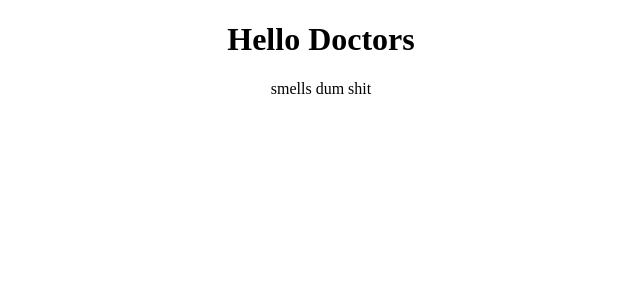
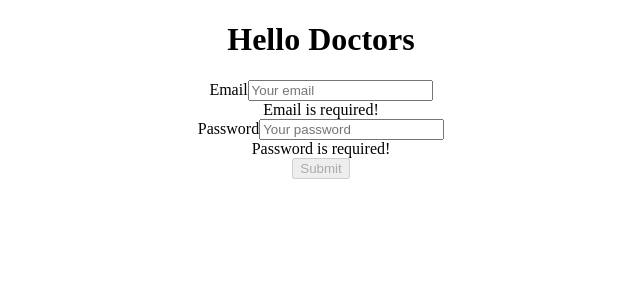
Before and after one commit to NAli3107/Atreya-Health-App, a React (Create React App) app in the folder client/: page / in a window 1280 px wide. Shown: the top 300 px of the page, without its empty margins (319-959 px from the left). Built offline with nearby package versions, Linux system fonts and the light colour scheme.

Commit message:
finally forms working, now to do the backend

```diff
--- a/client/package.json
+++ b/client/package.json
@@ -25,9 +25,6 @@
     "test": "react-scripts test",
     "eject": "react-scripts eject"
   },
-  "eslintConfig": {
-    "extends": "react-app"
-  },
   "browserslist": {
     "production": [
       ">0.2%",
--- a/client/src/components/form/LoginForm.js
+++ b/client/src/components/form/LoginForm.js
@@ -1,15 +1,106 @@
-import React from 'react';
-import { Form} from 'react-bootstrap';
+// see SignupForm.js for comments
+import React, { useState } from "react";
+import { Form, Button, Alert } from "react-bootstrap";
+// import Auth from "../../utils/auth";
+// import { useMutation } from "@apollo/client";
+// import { LOGIN_USER } from "../../utils/mutations";
+
+// const LoginForm = () => {
+//   const [userFormData, setUserFormData] = useState({ email: "", password: "" });
+//   const [validated] = useState(false);
+//   const [showAlert, setShowAlert] = useState(false);
+
+//   const [login, { error }] = useMutation(LOGIN_USER);
+
+//   const handleInputChange = (event) => {
+//     const { name, value } = event.target;
+//     setUserFormData({ ...userFormData, [name]: value });
+//   };
+
+//   const handleFormSubmit = async (event) => {
+//     event.preventDefault();
+
+//     // check if form has everything (as per react-bootstrap docs)
+//     const form = event.currentTarget;
+//     if (form.checkValidity() === false) {
+//       event.preventDefault();
+//       event.stopPropagation();
+//     }
+
+//     try {
+//       const { data } = await login({
+//         variables: { ...userFormData },
+//       });
+
+//       Auth.login(data.login.token);
+//     } catch (error) {
+//       console.error(error);
+//     }
+
+//     setUserFormData({
+//       username: "",
+//       email: "",
+//       password: "",
+//     });
+//   };
+const LoginForm = () => {
+    const [userFormData, setUserFormData] = useState({ email: "", password: "" });
+    const handleInputChange = (event) => {
+        const { name, value } = event.target;
+        setUserFormData({ ...userFormData, [name]: value });
+      };
+  return (
+    <>
+      <Form>
+        {/* <Alert
+          dismissible
+          onClose={() => setShowAlert(false)}
+          show={showAlert}
+          variant="danger"
+        >
+          Something went wrong with your login credentials!
+        </Alert> */}
+        <Form.Group>
+          <Form.Label htmlFor="email">Email</Form.Label>
+          <Form.Control
+            type="text"
+            placeholder="Your email"
+            name="email"
+            onChange={handleInputChange}
+            value={userFormData.email}
+            required
+          />
+          <Form.Control.Feedback type="invalid">
+            Email is required!
+          </Form.Control.Feedback>
+        </Form.Group>
+
+        <Form.Group>
+          <Form.Label htmlFor="password">Password</Form.Label>
+          <Form.Control
+            type="password"
+            placeholder="Your password"
+            name="password"
+            onChange={handleInputChange}
+            value={userFormData.password}
+            required
+          />
+          <Form.Control.Feedback type="invalid">
+            Password is required!
+          </Form.Control.Feedback>
+        </Form.Group>
+        <Button
+          disabled={"!(userFormData.email && userFormData.password)"}
+          type="submit"
+          variant="success"
+        >
+          Submit
+        </Button>
+      </Form>
+    </>
+  );
+};
 
 
-function login () {
-    return(
-    <div>smells
-      dum shit
 
-
-</div>
-    )
-}
-
-export default login;
+export default LoginForm;
--- /dev/null
+++ b/client/src/utils/auth.js
@@ -0,0 +1,49 @@
+// use this to decode a token and get the user's information out of it
+import decode from 'jwt-decode';
+
+// create a new class to instantiate for a user
+class AuthService {
+  // get user data
+  getProfile() {
+    return decode(this.getToken());
+  }
+
+  // check if user's logged in
+  loggedIn() {
+    // Checks if there is a saved token and it's still valid
+    const token = this.getToken();
+    return !!token && !this.isTokenExpired(token); // handwaiving here
+  }
+
+  // check if token is expired
+  isTokenExpired(token) {
+    try {
+      const decoded = decode(token);
+      if (decoded.exp < Date.now() / 1000) {
+        return true;
+      } else return false;
+    } catch (err) {
+      return false;
+    }
+  }
+
+  getToken() {
+    // Retrieves the user token from localStorage
+    return localStorage.getItem('id_token');
+  }
+
+  login(idToken) {
+    // Saves user token to localStorage
+    localStorage.setItem('id_token', idToken);
+    window.location.assign('/');
+  }
+
+  logout() {
+    // Clear user token and profile data from localStorage
+    localStorage.removeItem('id_token');
+    // this will reload the page and reset the state of the application
+    window.location.assign('/');
+  }
+}
+
+export default new AuthService();
--- /dev/null
+++ b/client/src/utils/mutations.js
@@ -0,0 +1,24 @@
+import { gql } from '@apollo/client';
+// hn
+export const LOGIN_USER = gql`
+  mutation login($email: String!, $password: String!) {
+    login(email: $email, password: $password) {
+          _id
+          email
+          password
+    }
+  }
+`;
+
+// export const ADD_USER = gql`
+//   mutation addUser($username: String!, $email: String!, $password: String!) {
+//     addUser(username: $username, email: $email, password: $password) {
+//  token
+//  user{
+//      _id
+//      username
+//      email
+//  }
+//     }
+//   }
+// `;
```
Also changed, not shown: client/src/utils/queries.js (added, +11 -0 lines).
